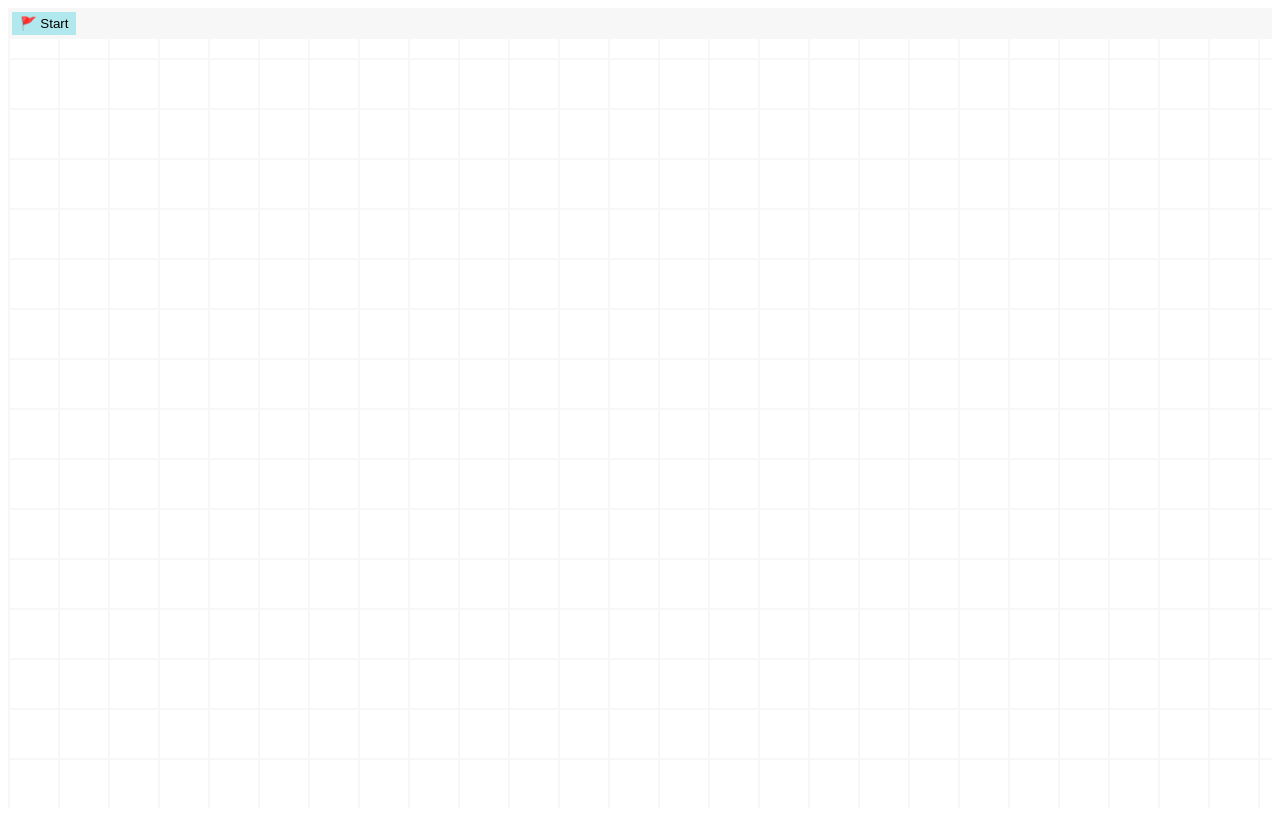
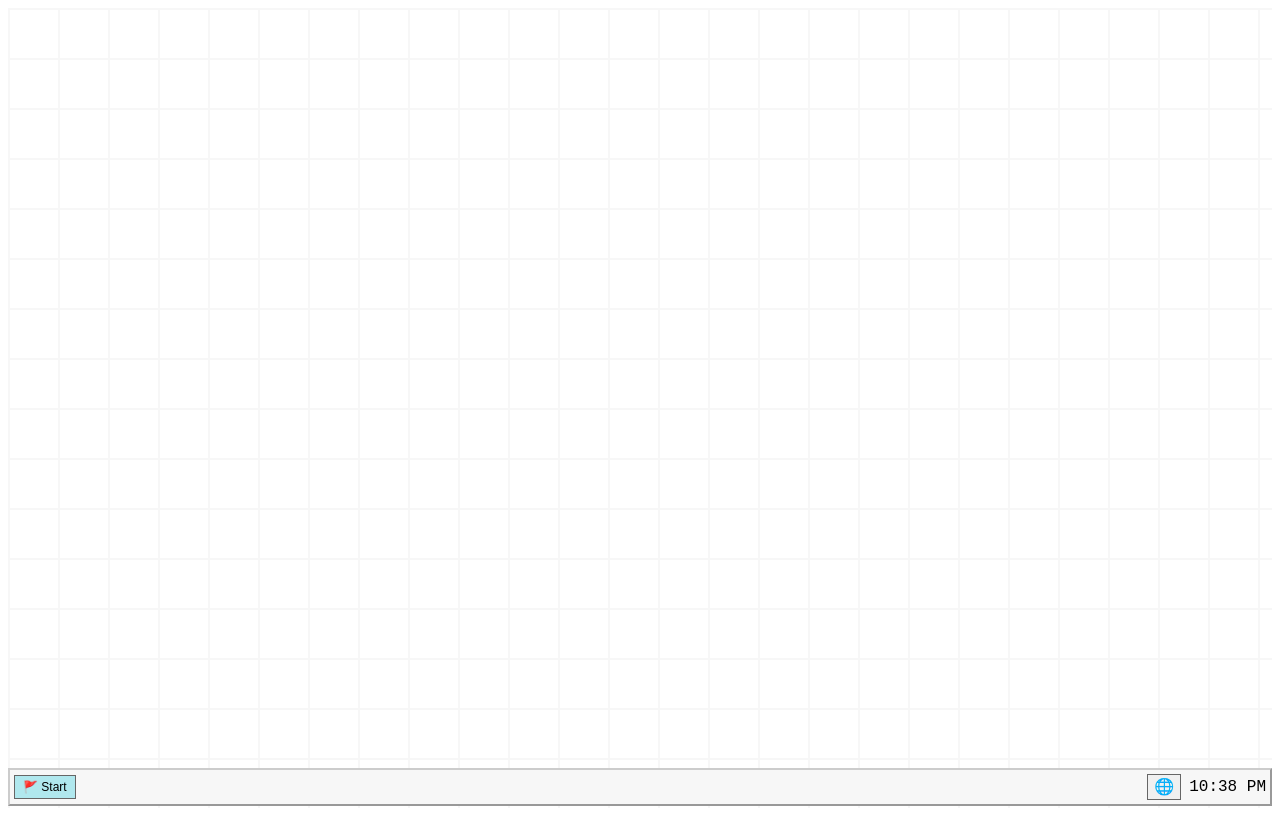
Before and after one commit to Nihirii/portfolio, an Angular app: page / in a window 1280 px wide. Built offline with nearby package versions, Linux system fonts and the light colour scheme.

Commit message:
add switch lang + clock just in front

```diff
--- a/src/app/components/taskbar/taskbar.component.html
+++ b/src/app/components/taskbar/taskbar.component.html
@@ -15,4 +15,15 @@
         <span class="close-btn" (click)="windowService.close(win.name); $event.stopPropagation()">✖️</span>
       </button>
     </div>
+    <div class="taskbar-right">
+      <div class="lang-switch" (click)="toggleLangMenu()">
+        🌐
+        <div class="lang-menu" *ngIf="showLangMenu">
+          <button (click)="setLang('fr')">🇫🇷 Français</button>
+          <button (click)="setLang('en')">🇬🇧 English</button>
+        </div>
+      </div>
+      <span class="clock">{{ time }}</span>
   </div>
+
+  </div>
--- a/src/app/components/taskbar/taskbar.component.scss
+++ b/src/app/components/taskbar/taskbar.component.scss
@@ -1,36 +1,72 @@
 @use '../../../styles/variables' as *;
 
+:host {
+  position: absolute;
+  bottom: 0;
+  left: 0;
+  width: 100%;
+  height: 40px;
 
-.taskbar {
+  .taskbar {
     background-color: $color-bg;
     padding: 4px;
     display: flex;
     align-items: center;
+    border-top: 2px solid #ccc;
+    border-left: 2px solid #ccc;
+    border-right: 2px solid #999;
+    border-bottom: 2px solid #999;
+    font-family: 'Press Start 2P', monospace; // pixel vibe si tu utilises cette police
 
     .start-btn {
       background-color: $color-primary;
-      border: none;
+      border: 1px solid #666;
       padding: 4px 8px;
       margin-right: 8px;
       cursor: pointer;
+      font-size: 12px;
     }
 
     .start-menu {
       position: absolute;
       bottom: 40px;
-      background: white;
-      border: 1px solid #999;
+      background: #fff;
+      border: 2px solid #999;
       padding: 4px;
+      display: flex;
+      flex-direction: column;
+      z-index: 1000;
+      box-shadow: 2px 2px 0 #000;
+
+      button {
+        margin: 2px 0;
+        width: 100%;
+        text-align: left;
+        background: none;
+        border: none;
+        padding: 2px 4px;
+        cursor: pointer;
+
+        &:hover {
+          background-color: #e0e0e0;
+        }
+      }
     }
 
     .tabs {
       display: flex;
       gap: 4px;
+      flex-wrap: nowrap;
+      overflow-x: auto;
 
       button {
         background-color: $color-primary;
         padding: 4px 8px;
-        border: none;
+        border: 1px solid #555;
+        font-size: 12px;
+        display: flex;
+        align-items: center;
+        gap: 4px;
 
         &.minimized {
           background-color: $color-minimized;
@@ -41,10 +77,56 @@
         }
 
         .close-btn {
-          margin-left: 8px;
-          font-size: 12px;
+          margin-left: 4px;
+          font-size: 10px;
           cursor: pointer;
         }
       }
     }
+
+    .taskbar-right {
+    margin-left: auto;
+    display: flex;
+    align-items: center;
+    gap: 8px;
+    position: relative;
+
+    .lang-switch {
+      position: relative;
+      cursor: pointer;
+      padding: 2px 6px;
+      border: 1px solid #666;
+      background: #f0f0f0;
+
+      &:hover {
+        background: #e0e0e0;
+      }
+
+      .lang-menu {
+        position: absolute;
+        bottom: 100%;
+        right: 0;
+        background: white;
+        border: 1px solid #999;
+        padding: 4px;
+        display: flex;
+        flex-direction: column;
+        z-index: 1001;
+
+        button {
+          background: none;
+          border: none;
+          padding: 2px 6px;
+          text-align: left;
+          cursor: pointer;
+
+          &:hover {
+            background: #ddd;
+          }
+        }
+      }
+    }
   }
+
+  }
+}
--- a/src/app/components/taskbar/taskbar.component.ts
+++ b/src/app/components/taskbar/taskbar.component.ts
@@ -12,7 +12,8 @@ import { WindowService } from '../../services/window.service';
 export class TaskbarComponent {
   @Output() openWindow = new EventEmitter<string>();
   showMenu = false;
-
+time = new Date().toLocaleTimeString([], { hour: '2-digit', minute: '2-digit' });
+showLangMenu = false;
   constructor(public windowService: WindowService) {}
 
   toggleMenu() {
@@ -35,6 +36,13 @@ export class TaskbarComponent {
       .filter(([_, status]) => status === 'open' || status === 'minimized')
       .map(([name, status]) => ({ name, status }));
   }
+  toggleLangMenu() {
+    this.showLangMenu = !this.showLangMenu;
+  }
 
+  setLang(lang: string) {
+    console.log('Langue choisie :', lang);
+    this.showLangMenu = false;
+  }
 
 }
```
